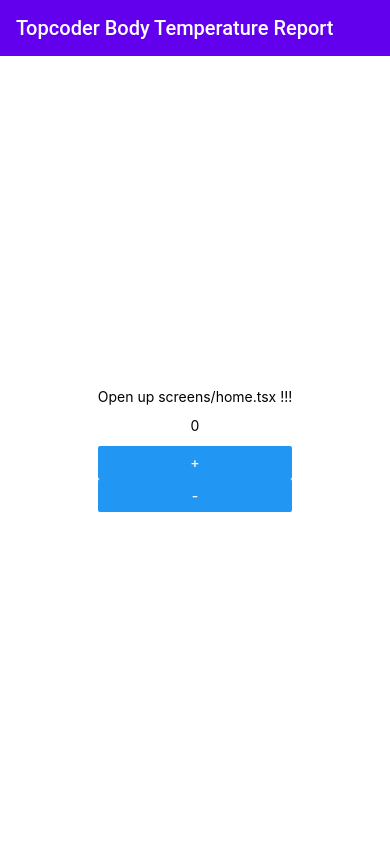
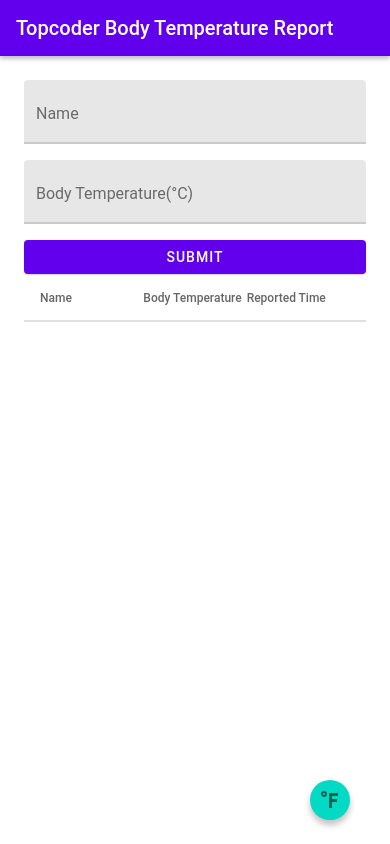
Before and after one commit to iketiunn/corona-cases-report, a React Native app: screen / in a window 390 px wide. Built offline with nearby package versions, Linux system fonts and the light colour scheme.

Commit message:
Most feature

```diff
--- a/App.tsx
+++ b/App.tsx
@@ -12,11 +12,9 @@
       <Appbar.Header>
         <Appbar.Content title="Topcoder Body Temperature Report"></Appbar.Content>
       </Appbar.Header>
-      <View style={styles.container}>
-        <StatusBar style="auto" />
-        {/* Place your screen */}
-        <Home />
-      </View>
+      <StatusBar style="auto" />
+      {/* Place your screen */}
+      <Home />
     </Provider>
   );
 }
--- /dev/null
+++ b/app/interface.ts
@@ -0,0 +1 @@
+export type TempScale = "celsius" | "fahrenheit";
--- /dev/null
+++ b/app/lib.ts
@@ -0,0 +1,7 @@
+export function cTof(c: string) {
+  return ((Number(c) * 9) / 5 + 32).toFixed(2);
+}
+
+export function fToc(f: string) {
+  return ((5 / 9) * (Number(f) - 32)).toFixed(2);
+}
--- a/app/screens/home.tsx
+++ b/app/screens/home.tsx
@@ -1,52 +1,130 @@
 // The app only contains a single screen, which contains
 //
 // [x] A header bar, the title should be "Topcoder Body Temperature Report".
-// - A form that includes the following input controls.
-// - A text field for inputting the name.
-// - A text field for inputting the body temperature,
+// [x] A form that includes the following input controls.
+// [x] A text field for inputting the name.
+// [x] A text field for inputting the body temperature,
 //   it can be in either Celsius or Fahrenheit.
 //   You can only input numbers in this text field,
 //   the number can only have two decimals at maximum.
-// - A submit button for reporting the temperature record.
-// - Once the submit button is clicked, in the below there will be a table with three columns.
+// [x] A submit button for reporting the temperature record.
+// [x] Once the submit button is clicked, in the below there will be a table with three columns.
 //   - Name
 //   - Body temperature
 //   - Reported time
-// - Each record is in a row.
+// [x] Each record is in a row.
 // - There should also be a floating button to switch between Celsius and Fahrenheit.
 //   All the temperatures (including the values in the table and input text field)
 //   should be converted to the corresponding temperature unit.
-// - If the temperature format in the table should be like 37 °C or 100 °F
+// [x] If the temperature format in the table should be like 37 °C or 100 °F
 
 import React from "react";
-import { View, Text, Button, StyleSheet } from "react-native";
-import { Appbar } from "react-native-paper";
+import { View, StyleSheet } from "react-native";
+import { TextInput, Button, DataTable, FAB } from "react-native-paper";
+import dayjs from "dayjs";
 import { useDispatch, useSelector } from "react-redux";
-import { decrement, increment, selectCount } from "../store/counterReducer";
+import {
+  selectName,
+  updateName,
+  selectTemp,
+  updateTemp,
+  selectData,
+  addDataRow,
+  selectTempScale,
+  DataRow,
+} from "../store/global";
+import { cTof } from "../lib";
 
 export default function Home() {
   const dispatch = useDispatch();
-  const count = useSelector(selectCount);
-  function dispatchIncrement() {
-    dispatch(increment());
-  }
-  function dispatchDecrement() {
-    dispatch(decrement());
-  }
+  const name = useSelector(selectName);
+  const dispatchUpdateName = (n: string) => dispatch(updateName(n));
+  const temp = useSelector(selectTemp);
+  const dispatchUpdateTemp = (t: string) => dispatch(updateTemp(t));
+  const tempScale = useSelector(selectTempScale);
+
+  const data = useSelector(selectData);
+  const dispatchAddDataRow = (d: DataRow) => dispatch(addDataRow(d));
 
   return (
-    <View>
-      <Text>Open up screens/home.tsx !!!</Text>
-      <Text style={styles.container}>{count}</Text>
-      <Button title="+" onPress={dispatchIncrement} />
-      <Button title="-" onPress={dispatchDecrement} />
+    <View style={s.container}>
+      <TextInput
+        style={s.input}
+        label="Name"
+        mode="flat"
+        value={name}
+        onChangeText={dispatchUpdateName}
+      />
+      <TextInput
+        keyboardType="numeric"
+        clearButtonMode="while-editing"
+        style={s.input}
+        label={`Body Temperature(${tempScale === "celsius" ? "°C" : "°F"})`}
+        value={temp}
+        onChangeText={(t) => {
+          const clean = t.replace(/[^0-9|\.]/g, "");
+          if (clean === ".") return;
+          if (clean.match(/\d+\.\d\d\d/)) return;
+
+          dispatchUpdateTemp(clean);
+        }}
+      />
+
+      <Button
+        mode="contained"
+        style={s.button}
+        onPress={() => {
+          dispatchAddDataRow({
+            name,
+            temp,
+            date: dayjs().format("YYYY-MM-DD HH:mm:ss"),
+          });
+        }}
+      >
+        Submit
+      </Button>
+
+      <DataTable>
+        <DataTable.Header>
+          <DataTable.Title>Name</DataTable.Title>
+          <DataTable.Title>Body Temperature</DataTable.Title>
+          <DataTable.Title>Reported Time</DataTable.Title>
+        </DataTable.Header>
+
+        {data.map((d) => {
+          const t = tempScale === "celsius" ? d.temp : cTof(d.temp);
+          const ts = tempScale === "celsius" ? "°C" : "°F";
+          return (
+            <DataTable.Row key={d.name + d.date}>
+              <DataTable.Cell>{d.name}</DataTable.Cell>
+              <DataTable.Cell>
+                {parseFloat(d.temp).toFixed(2) + ts}
+              </DataTable.Cell>
+              <DataTable.Cell>{d.date}</DataTable.Cell>
+            </DataTable.Row>
+          );
+        })}
+      </DataTable>
+      {/* <FAB style={s.fab} small icon="temperature-celsius" /> */}
+      <FAB style={s.fab} small icon="temperature-fahrenheit" />
     </View>
   );
 }
 
-const styles = StyleSheet.create({
+const s = StyleSheet.create({
+  fab: {
+    position: "absolute",
+    margin: 16,
+    right: 0,
+    bottom: -16,
+  },
+  input: {
+    marginBottom: 16,
+  },
+  button: {},
   container: {
+    flex: 1,
     textAlign: "center",
-    margin: 12,
+    margin: 24,
   },
 });
--- a/app/store/counterReducer.ts
+++ /dev/null
@@ -1,48 +0,0 @@
-import { createSlice } from "@reduxjs/toolkit";
-import { AppDispatch, RootState } from ".";
-
-const counterSlice = createSlice({
-  name: "counter",
-  initialState: {
-    value: 0,
-  },
-  reducers: {
-    // Redux Toolkit allows us to write "mutating" logic in reducers. It
-    // doesn't actually mutate the state because it uses the Immer library,
-    // which detects changes to a "draft state" and produces a brand new
-    // immutable state based off those changes
-    increment: (state) => {
-      state.value += 1;
-    },
-    decrement: (state) => {
-      state.value -= 1;
-    },
-    reset: (state) => {
-      state.value = 0;
-    },
-    incrementByAmount: (state, action) => {
-      state.value += action.payload;
-    },
-  },
-});
-
-export const selectCount = (state: RootState) => state.counter.value;
-
-export const {
-  increment,
-  decrement,
-  reset,
-  incrementByAmount,
-} = counterSlice.actions;
-
-// The function below is called a thunk and allows us to perform async logic. It
-// can be dispatched like a regular action: `dispatch(incrementAsync(10))`. This
-// will call the thunk with the `dispatch` function as the first argument. Async
-// code can then be executed and other actions can be dispatched
-export const incrementAsync = (amount: number) => (dispatch: AppDispatch) => {
-  setTimeout(() => {
-    dispatch(incrementByAmount(amount));
-  }, 1000);
-};
-
-export default counterSlice.reducer;
--- /dev/null
+++ b/app/store/global.ts
@@ -0,0 +1,66 @@
+import { createSlice, PayloadAction } from "@reduxjs/toolkit";
+import { RootState } from ".";
+import { TempScale } from "../interface";
+import { fToc } from "../lib";
+
+export interface DataRow {
+  name: string;
+  temp: string;
+  date: string;
+}
+
+const initialState: {
+  name: string;
+  temp: string;
+  tempScale: TempScale;
+  data: DataRow[];
+} = {
+  name: "",
+  temp: "", // All in celsius
+  tempScale: "celsius",
+  data: [],
+};
+
+const globalSlice = createSlice({
+  name: "global",
+  initialState,
+  reducers: {
+    updateName: (state, action: PayloadAction<string>) => {
+      state.name = action.payload;
+    },
+    updateTemp: (state, action: PayloadAction<string>) => {
+      state.temp = action.payload;
+    },
+    toggleTempScale: (state) => {
+      state.tempScale =
+        state.tempScale === "celsius" ? "fahrenheit" : "celsius";
+    },
+    addDataRow: (state, action: PayloadAction<DataRow>) => {
+      action.payload.temp =
+        state.tempScale === "celsius"
+          ? action.payload.temp
+          : fToc(action.payload.temp);
+      state.data = [...state.data, action.payload];
+      state.name = "";
+      state.temp = "";
+    },
+    clearData: (state) => {
+      state.data = [];
+    },
+  },
+});
+
+export const selectName = (state: RootState) => state.global.name;
+export const selectTempScale = (state: RootState) => state.global.tempScale;
+export const selectTemp = (state: RootState) => state.global.temp;
+export const selectData = (state: RootState) => state.global.data;
+
+export const {
+  updateName,
+  updateTemp,
+  toggleTempScale,
+  addDataRow,
+  clearData,
+} = globalSlice.actions;
+
+export default globalSlice.reducer;
--- a/app/store/index.ts
+++ b/app/store/index.ts
@@ -1,9 +1,9 @@
 import { configureStore } from "@reduxjs/toolkit";
-import counterReducer from "./counterReducer";
+import globalReducer from "./global";
 
 const store = configureStore({
   reducer: {
-    counter: counterReducer,
+    global: globalReducer,
   },
   devTools: true,
 });
--- a/package.json
+++ b/package.json
@@ -9,6 +9,7 @@
   },
   "dependencies": {
     "@reduxjs/toolkit": "^1.4.0",
+    "dayjs": "^1.9.1",
     "expo": "~39.0.2",
     "expo-status-bar": "~1.0.2",
     "react": "16.13.1",
```
Also changed, not shown: 1 other file (tests, documents, lock files or other folders).
